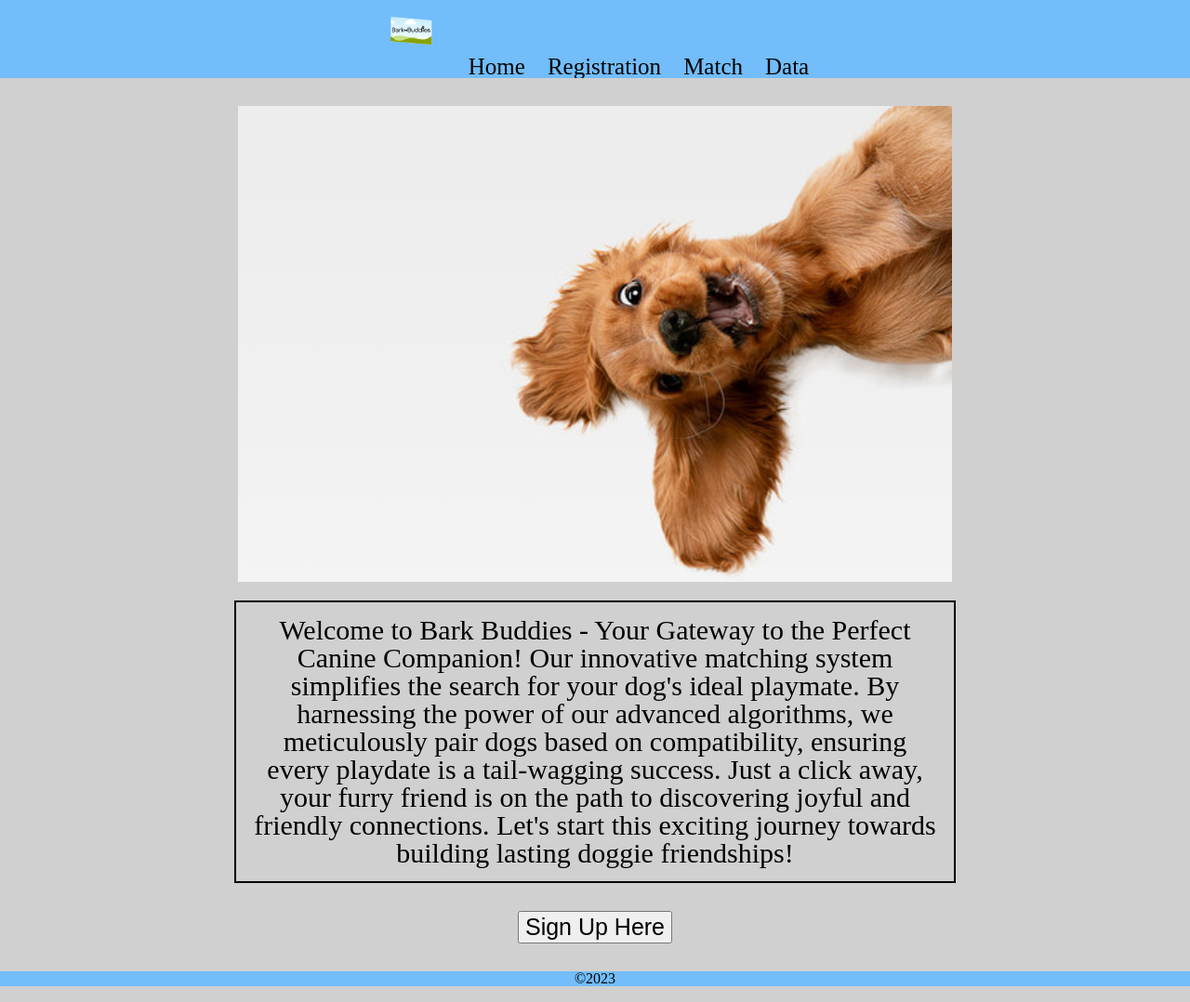
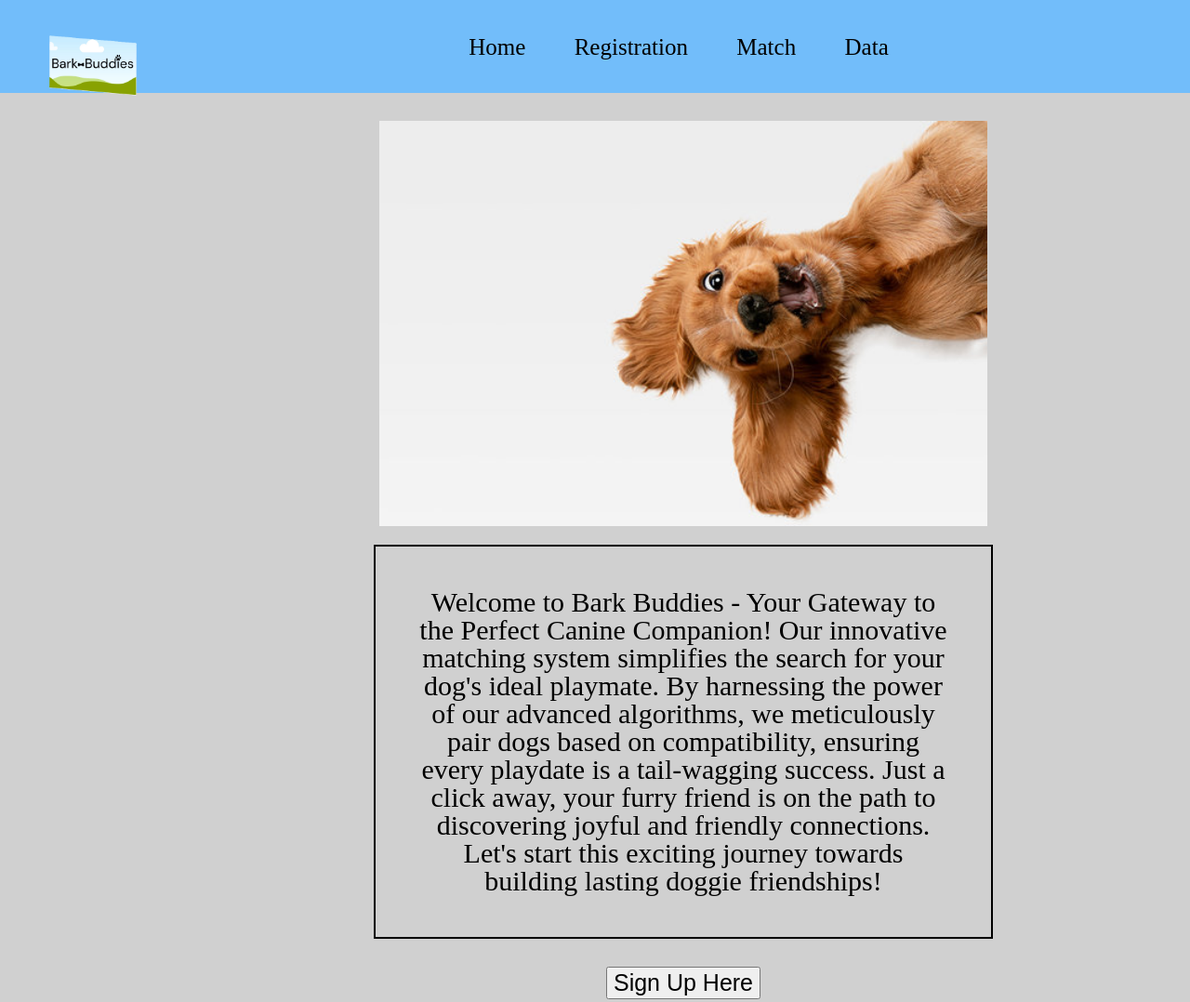
Before and after one commit to Bark-Buddies/Bark-Buddies, a website: page index.html in a window 1280 px wide. Shown: the top 1078 px of the page at 93% size. Drawn offline with Linux system fonts and the light colour scheme.

Commit message:
edit header, links on css

```diff
--- a/css/stylelanding.css
+++ b/css/stylelanding.css
@@ -4,21 +4,27 @@
     background-color: rgb(208,208,208);
     height: 100%;
     margin: 0;
-    display: flex;
+    /* display: flex;
     flex-direction: column;
-    justify-content: space-between;
+    justify-content: space-between; */
+    /*don't know if need two lines above */
 }
 
-header {
+nav {
     display: flex;
     align-items: center;
-    justify-content: center;
+    justify-content: space-around;
+    height: 100px;
+    width: 40%;
+    margin: auto;
 }
 
-nav img {
+header img {
+    float: left;
+    display: inline-block;
     height: auto;
     width: auto;
-    max-height: 80px;
+    max-height: 170px;
     padding-right: 10px;
 }
 
@@ -38,10 +44,10 @@
     justify-content: center;
 }
 
-nav {
+/* nav {
     text-align: center;
     justify-content: space-evenly;
-}
+} */
 
 main {
     background-color: rgb(208,208,208);
@@ -76,9 +82,9 @@
     background-color: rgb(114, 189, 250);
     color: black;
     text-align: center;
-    display: flex;
+    /*display: flex;
     justify-content: space-between; /* spreads out the nav items */
-    align-items: center;
+    /*align-items: center;*/
     height: 100px; /* Height of the header */
     padding: 0 10px; /* Padding to the header*/
 }
--- a/index.html
+++ b/index.html
@@ -5,14 +5,14 @@
     <meta charset="UTF-8">
     <meta name="viewport" content="width=device-width, initial-scale=1.0">
     <title>Bark Buddies</title>
+    <link rel="stylesheet" href="css/reset.css">
     <link rel="stylesheet" href="css/stylelanding.css">
-    <link rel="stylesheet" href="css/reset.css">
 </head>
 
 <body>
     <header>
+        <img src="Images/barklogo1.png" alt="logo">
         <nav>
-            <img src="Images/barklogo1.png" alt="logo">
             <a href="#">Home</a>
             <a href="#">Registration</a>
             <a href="#">Match</a>
@@ -27,7 +27,11 @@
             <img src="Images/dogg3.png" alt="Dog 3 image" class="mySlides">
         </div>
         <div class="text-container">
-            <p>Welcome to Bark Buddies - Your Gateway to the Perfect Canine Companion! Our innovative matching system simplifies the search for your dog's ideal playmate. By harnessing the power of our advanced algorithms, we meticulously pair dogs based on compatibility, ensuring every playdate is a tail-wagging success. Just a click away, your furry friend is on the path to discovering joyful and friendly connections. Let's start this exciting journey towards building lasting doggie friendships!</p>
+            <p>Welcome to Bark Buddies - Your Gateway to the Perfect Canine Companion! Our innovative matching system
+                simplifies the search for your dog's ideal playmate. By harnessing the power of our advanced algorithms,
+                we meticulously pair dogs based on compatibility, ensuring every playdate is a tail-wagging success.
+                Just a click away, your furry friend is on the path to discovering joyful and friendly connections.
+                Let's start this exciting journey towards building lasting doggie friendships!</p>
         </div>
         <a href="registration.html">
             <button class="callToAction">Sign Up Here</button>
```
